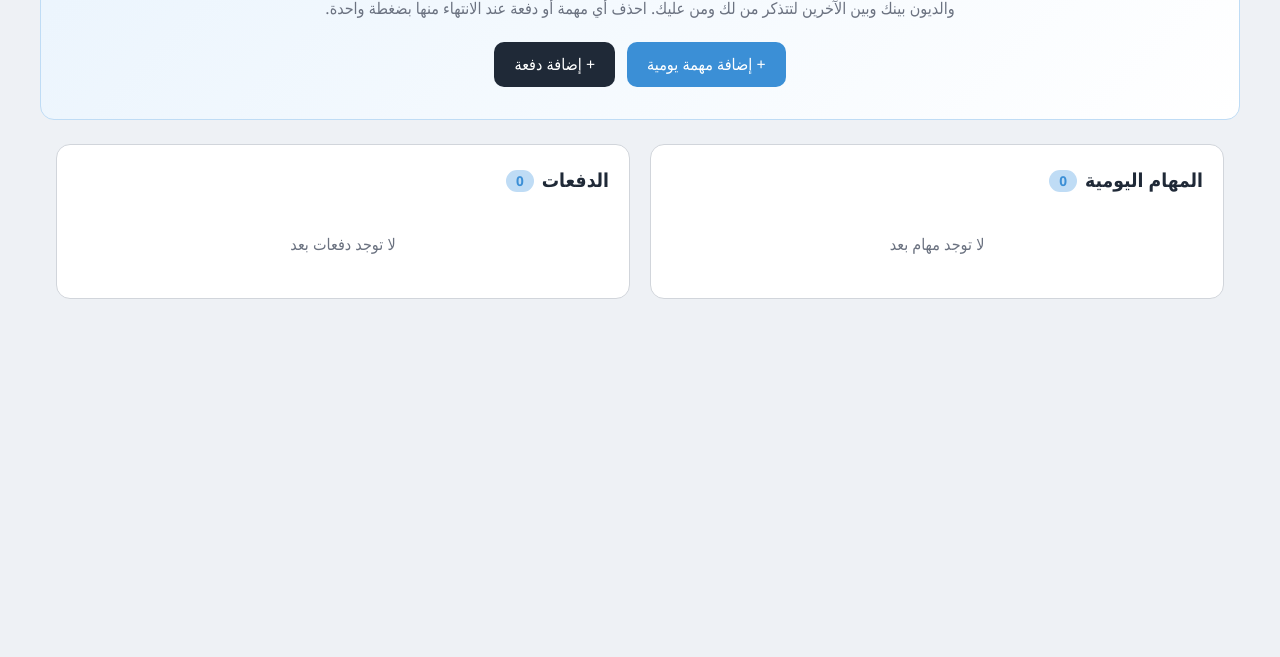
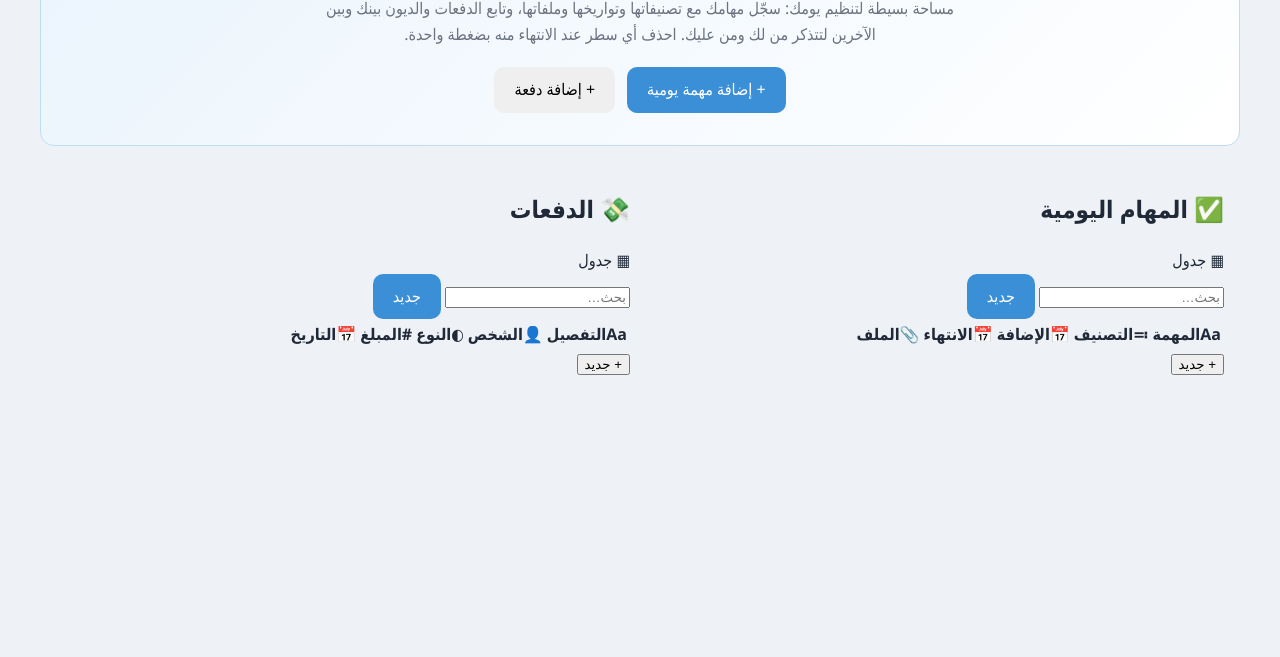
Before and after one commit to FarisAlhabbal/daily-Payments-Tracker, a plain HTML site: page index.html in a window 1280 px wide. Shown: the part 143-800 px from the top of the page. Drawn offline with Linux system fonts and the light colour scheme.

Commit message:
Update index.html

```diff
--- a/index.html
+++ b/index.html
@@ -7,82 +7,134 @@
   <link rel="stylesheet" href="style.css">
 </head>
 <body>
+  <div class="page">
 
     <header class="hero">
+      <div class="icon">📋</div>
       <h1>متتبع المهام والدفعات</h1>
       <p>
-      مكان بسيط لتنظيم يومك: سجّل مهامك اليومية مع تصنيفاتها وتواريخها والملفات المرتبطة بها،
+        مساحة بسيطة لتنظيم يومك: سجّل مهامك مع تصنيفاتها وتواريخها وملفاتها،
         وتابع الدفعات والديون بينك وبين الآخرين لتتذكر من لك ومن عليك.
-      احذف أي مهمة أو دفعة عند الانتهاء منها بضغطة واحدة.
+        احذف أي سطر عند الانتهاء منه بضغطة واحدة.
       </p>
       <div class="actions">
-      <button class="btn primary" id="openTask">+ إضافة مهمة يومية</button>
-      <button class="btn secondary" id="openPay">+ إضافة دفعة</button>
+        <button class="btn primary" data-open="task">+ إضافة مهمة يومية</button>
+        <button class="btn" data-open="pay">+ إضافة دفعة</button>
       </div>
     </header>
 
     <main class="board">
-    <section class="panel">
-      <h2>المهام اليومية <span class="count" id="taskCount">0</span></h2>
-      <div class="list" id="taskList"></div>
+
+      <!-- Database: Tasks -->
+      <section class="db">
+        <h2 class="db-title"><span class="emoji">✅</span> المهام اليومية</h2>
+        <div class="db-bar">
+          <div class="views"><span class="view active">▦ جدول</span></div>
+          <div class="tools">
+            <input type="search" class="search" id="taskSearch" placeholder="بحث…" aria-label="بحث في المهام">
+            <button class="btn primary small" data-open="task">جديد</button>
+          </div>
+        </div>
+        <div class="table-wrap">
+          <table>
+            <thead>
+              <tr>
+                <th><span class="ico">Aa</span>المهمة</th>
+                <th><span class="ico">≔</span>التصنيف</th>
+                <th><span class="ico">📅</span>الإضافة</th>
+                <th><span class="ico">📅</span>الانتهاء</th>
+                <th><span class="ico">📎</span>الملف</th>
+                <th class="narrow"></th>
+              </tr>
+            </thead>
+            <tbody id="taskBody"></tbody>
+            <tfoot id="taskFoot"></tfoot>
+          </table>
+        </div>
+        <button class="new-row" data-open="task">+ جديد</button>
       </section>
 
-    <section class="panel">
-      <h2>الدفعات <span class="count" id="payCount">0</span></h2>
-      <div class="list" id="payList"></div>
+      <!-- Database: Payments -->
+      <section class="db">
+        <h2 class="db-title"><span class="emoji">💸</span> الدفعات</h2>
+        <div class="db-bar">
+          <div class="views"><span class="view active">▦ جدول</span></div>
+          <div class="tools">
+            <input type="search" class="search" id="paySearch" placeholder="بحث…" aria-label="بحث في الدفعات">
+            <button class="btn primary small" data-open="pay">جديد</button>
+          </div>
+        </div>
+        <div class="table-wrap">
+          <table>
+            <thead>
+              <tr>
+                <th><span class="ico">Aa</span>التفصيل</th>
+                <th><span class="ico">👤</span>الشخص</th>
+                <th><span class="ico">◐</span>النوع</th>
+                <th><span class="ico">#</span>المبلغ</th>
+                <th><span class="ico">📅</span>التاريخ</th>
+                <th class="narrow"></th>
+              </tr>
+            </thead>
+            <tbody id="payBody"></tbody>
+            <tfoot id="payFoot"></tfoot>
+          </table>
+        </div>
+        <button class="new-row" data-open="pay">+ جديد</button>
+        <p class="caption" id="payCaption"></p>
       </section>
+
     </main>
+  </div>
 
-  <!-- نافذة إضافة مهمة -->
+  <!-- Dialog: new task -->
   <dialog id="taskDialog">
     <form id="taskForm" novalidate>
       <h3>مهمة جديدة</h3>
 
-      <label>تفصيل المهمة (اسم أو ترميز)
-        <input type="text" id="taskTitle" required maxlength="120">
-      </label>
-
-      <div class="field">
+      <div class="prop">
+        <label for="taskTitle">المهمة</label>
+        <input type="text" id="taskTitle" placeholder="اسم المهمة أو ترميزها" required maxlength="120">
+      </div>
+      <div class="prop top">
         <span class="label">التصنيف</span>
         <div class="tagpicker" id="taskTags"></div>
       </div>
-
-      <div class="row">
-        <label>تاريخ الإضافة
+      <div class="prop">
+        <label for="taskAdded">تاريخ الإضافة</label>
         <input type="date" id="taskAdded" required>
-        </label>
-        <label>تاريخ الانتهاء
+      </div>
+      <div class="prop">
+        <label for="taskDue">تاريخ الانتهاء</label>
         <input type="date" id="taskDue" required>
-        </label>
+      </div>
+      <div class="prop">
+        <label for="taskFile">ملف (حتى 1.5 ميغابايت)</label>
+        <input type="file" id="taskFile">
       </div>
 
-      <label>ملف مرفق (اختياري، حتى 1.5 ميغابايت)
-        <input type="file" id="taskFile">
-      </label>
-
       <div class="dialog-actions">
+        <button type="button" class="btn ghost" data-close>إلغاء</button>
         <button type="submit" class="btn primary">حفظ</button>
-        <button type="button" class="btn ghost" data-close>إلغاء</button>
       </div>
     </form>
   </dialog>
 
-  <!-- نافذة إضافة دفعة -->
+  <!-- Dialog: new payment -->
   <dialog id="payDialog">
     <form id="payForm" novalidate>
       <h3>دفعة جديدة</h3>
 
-      <label>تفصيل الدفعة (اسم أو عملية تربطها بالحادثة)
-        <input type="text" id="payTitle" required maxlength="120">
-      </label>
-
-      <div class="field">
+      <div class="prop">
+        <label for="payTitle">التفصيل</label>
+        <input type="text" id="payTitle" placeholder="اسم أو عملية تربط الدفعة بالحادثة" required maxlength="120">
+      </div>
+      <div class="prop top">
         <span class="label">الشخص</span>
         <div class="tagpicker" id="payTags"></div>
       </div>
-
-      <div class="field">
-        <span class="label">نوع الدفعة</span>
+      <div class="prop">
+        <span class="label">النوع</span>
         <div class="type-switch">
           <label class="type creditor">
             <input type="radio" name="payType" value="creditor" checked>
@@ -94,26 +146,30 @@
           </label>
         </div>
       </div>
-
-      <label>تاريخ العملية
+      <div class="prop">
+        <label for="payAmount">المبلغ</label>
+        <input type="number" id="payAmount" placeholder="0.00" min="0" step="0.01" inputmode="decimal" required>
+      </div>
+      <div class="prop">
+        <label for="payDate">تاريخ العملية</label>
         <input type="date" id="payDate" required>
-      </label>
+      </div>
 
       <div class="dialog-actions">
+        <button type="button" class="btn ghost" data-close>إلغاء</button>
         <button type="submit" class="btn primary">حفظ</button>
-        <button type="button" class="btn ghost" data-close>إلغاء</button>
       </div>
     </form>
   </dialog>
 
-  <!-- نافذة التأكيد -->
+  <!-- Dialog: confirm delete -->
   <dialog id="confirmDialog" class="small">
     <form method="dialog">
       <h3>هل أنت متأكد؟</h3>
       <p id="confirmText"></p>
-      <div class="dialog-actions">
+      <div class="dialog-actions center">
+        <button value="no" class="btn ghost">تراجع</button>
         <button value="yes" class="btn danger">نعم، احذف</button>
-        <button value="no" class="btn ghost">تراجع</button>
       </div>
     </form>
   </dialog>
```
Lines whose indentation alone changed are shown as unchanged.
